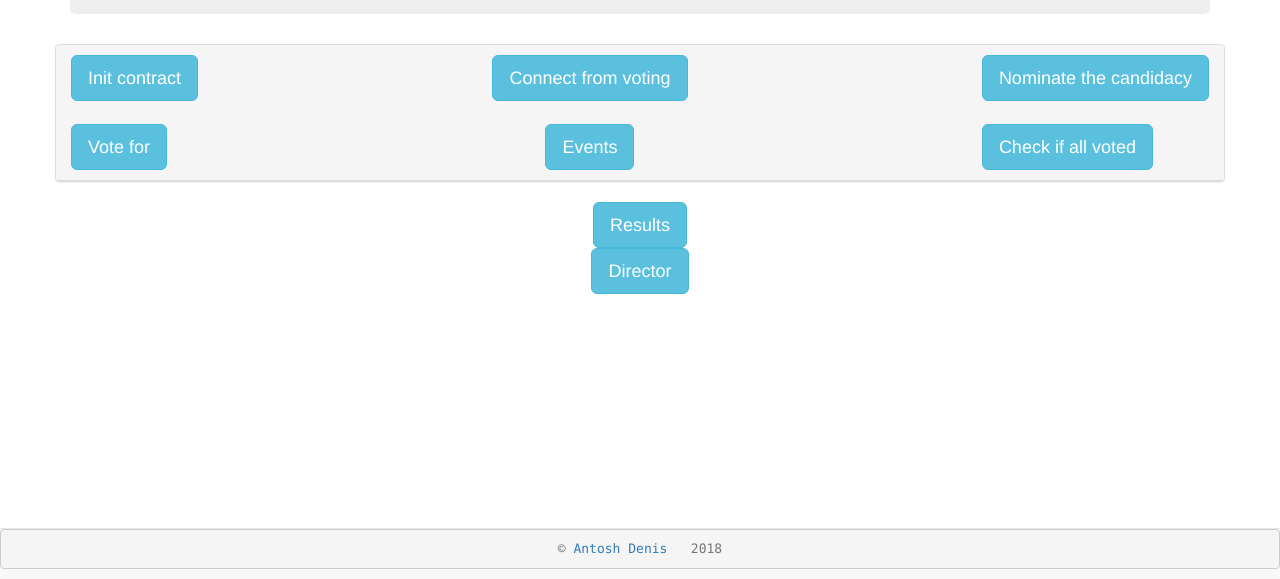
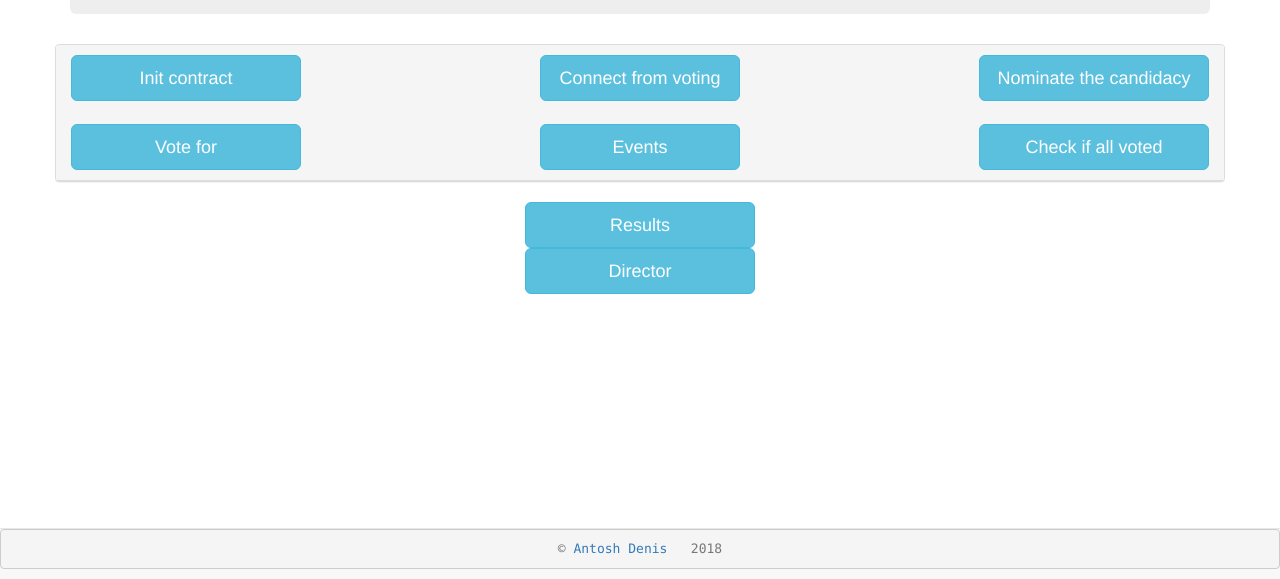
Before and after one commit to DenisAntosh/Voting, a website: page src/index.html in a window 1280 px wide. Shown: the part 221-800 px from the top of the page. Drawn offline with nearby package versions, Linux system fonts and the light colour scheme.

Commit message:
Change index.html

```diff
--- a/src/index.html
+++ b/src/index.html
@@ -39,22 +39,34 @@
         <div class="panel-heading clearfix">
             <div class="panel-title">
                 <div class="pull-left">
-            <button class="btn btn-info btn-lg " onclick="App.initToNull(); return false;">Init contract</button>
+                    <button class="btn btn-info btn-lg " style="min-width: 230px"
+                            onclick="App.initToNull(); return false;">Init contract
+                    </button>
                     <br>
                     <br>
-            <button class="btn btn-info btn-lg " data-toggle="modal" data-target="#address">Vote for</button>
+                    <button class="btn btn-info btn-lg " style="min-width: 230px" data-toggle="modal"
+                            data-target="#address">Vote for
+                    </button>
                 </div>
                 <div class="pull-right">
-            <button class="btn btn-info btn-lg " onclick="App.nominateTheCandidacy(); return false;">Nominate the candidacy</button>
+                    <button class="btn btn-info btn-lg " style="min-width: 230px"
+                            onclick="App.nominateTheCandidacy(); return false;">Nominate the candidacy
+                    </button>
                     <br>
                     <br>
-            <button class="btn btn-info btn-lg " onclick="App.checkIfAllVoted(); return false;">Check if all voted</button>
+                    <button class="btn btn-info btn-lg " style="min-width: 230px"
+                            onclick="App.checkIfAllVoted(); return false;">Check if all voted
+                    </button>
                 </div>
 
                 <div class="center-block">
-            <button class="btn btn-info btn-lg center-block" onclick="App.connectFromVoting(); return false;">Connect from voting</button>
+                    <button class="btn btn-info btn-lg center-block" style="min-width: 200px"
+                            onclick="App.connectFromVoting(); return false;">Connect from voting
+                    </button>
                     <br>
-            <button class="btn btn-info btn-lg center-block" data-toggle="collapse" data-target="#events" aria-expanded="false" aria-controls="events">Events</button>
+                    <button class="btn btn-info btn-lg center-block" style="min-width: 200px" data-toggle="collapse"
+                            data-target="#events" aria-expanded="false" aria-controls="events">Events
+                    </button>
 
                 </div>
 
@@ -64,8 +76,12 @@
     </div>
 
     <div>
-        <button class="btn btn-default btn-info btn-lg center-block" onclick="App.resultOfVoting(); return false;">Results</button>
-        <button class="btn btn-default btn-info btn-lg center-block" onclick="App.getDirector(); return false;">Director</button>
+        <button class="btn btn-default btn-info btn-lg center-block" style="min-width: 230px"
+                onclick="App.resultOfVoting(); return false;">Results
+        </button>
+        <button class="btn btn-default btn-info btn-lg center-block" style="min-width: 230px"
+                onclick="App.getDirector(); return false;">Director
+        </button>
     </div>
 
     <center><label class="centre-block" id="director"></label></center>
@@ -86,14 +102,17 @@
                             <form>
                                 <div class="form-group">
                                     <label for="addressForWhomWeAreWoting">Put the address</label>
-                    <input type="text" class="form-control" id="addressForWhomWeAreWoting" placeholder="Enter the address for whom you vote">
+                                    <input type="text" class="form-control" id="addressForWhomWeAreWoting"
+                                           placeholder="Enter the address for whom you vote">
                                 </div>
                             </form>
                         </div>
                     </div>
                 </div>
                 <div class="modal-footer">
-            <button type="button" class="btn btn-primary btn-success" data-dismiss="modal" onclick="App.voteFor(); return false;">Submit</button>
+                    <button type="button" class="btn btn-primary btn-success" data-dismiss="modal"
+                            onclick="App.voteFor(); return false;">Submit
+                    </button>
                     <button type="button" class="btn" data-dismiss="modal">Close</button>
                 </div>
             </div>
@@ -109,7 +128,7 @@
         </nav>
     </div>
 
-
+</div>
     <!-- jQuery (necessary for Bootstrap's JavaScript plugins) -->
     <script src="https://ajax.googleapis.com/ajax/libs/jquery/1.12.4/jquery.min.js"></script>
     <!-- Include all compiled plugins (below), or include individual files as needed -->
```
Lines whose indentation alone changed are shown as unchanged.
